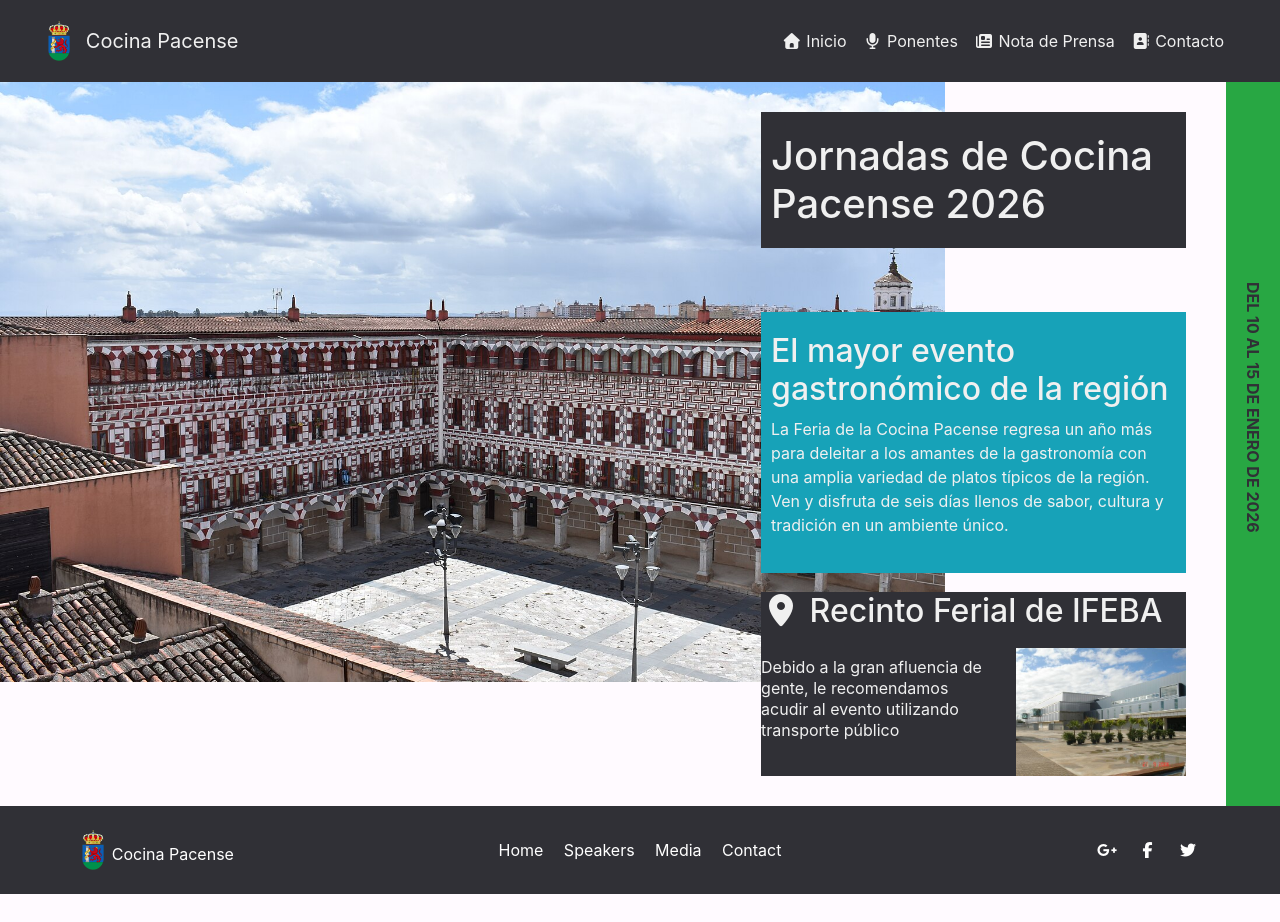
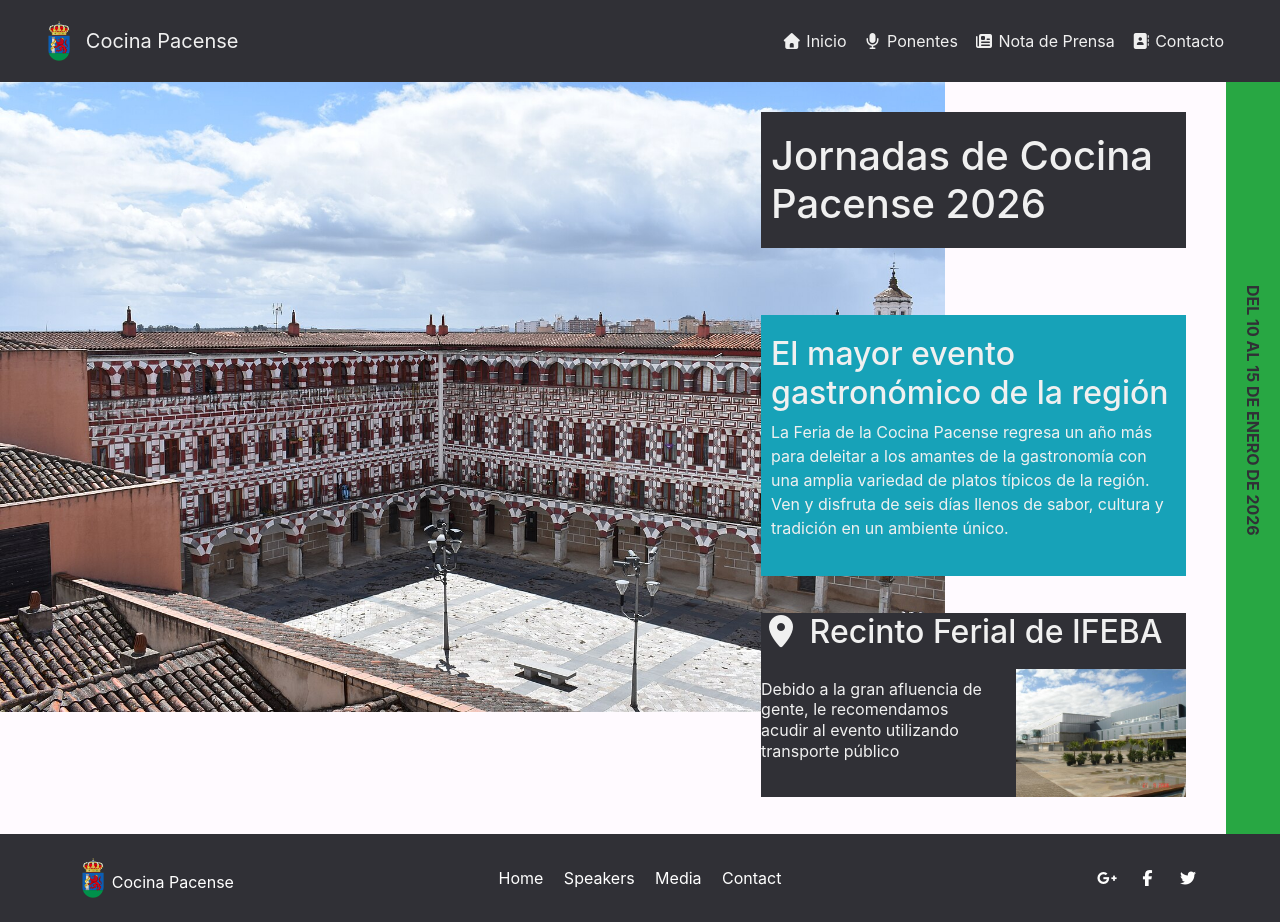
Before and after one commit to dacorder/herramientas-html-y-css-2-pec-2, a website built with Parcel: page src/index.html in a window 1280 px wide. Before the commit the page ends 894 px from the top, so only its background shows below. Built offline with nearby package versions, Linux system fonts and the light colour scheme.

Commit message:
PEC-2: Fix problem with grid layout, date not taking the whole heigh

```diff
--- a/src/assets/styles/layouts/_home.scss
+++ b/src/assets/styles/layouts/_home.scss
@@ -75,7 +75,7 @@
                 grid-template-columns:
                     2fr minmax(10em, max-content) minmax(14em, max-content) minmax(1em, 1fr)
                     fit-content(30em) fit-content(28em) calc(3em + 0.5vw);
-                grid-template-rows: 25vh 35vh 15vh fit-content(200px);
+                grid-template-rows: 25vh 35vh 15vh minmax(fit-content(200px), 1fr);
 
                 :is(.home__image, .home__location-image, .home__description) {
                     max-width: 100%;
@@ -138,7 +138,7 @@
                 }
 
                 .home__date {
-                    grid-row: 2 / -1;
+                    grid-row: 2 / 5;
                     grid-column: 7 / 8;
                     writing-mode: vertical-rl;
                     margin-bottom: initial;
```
